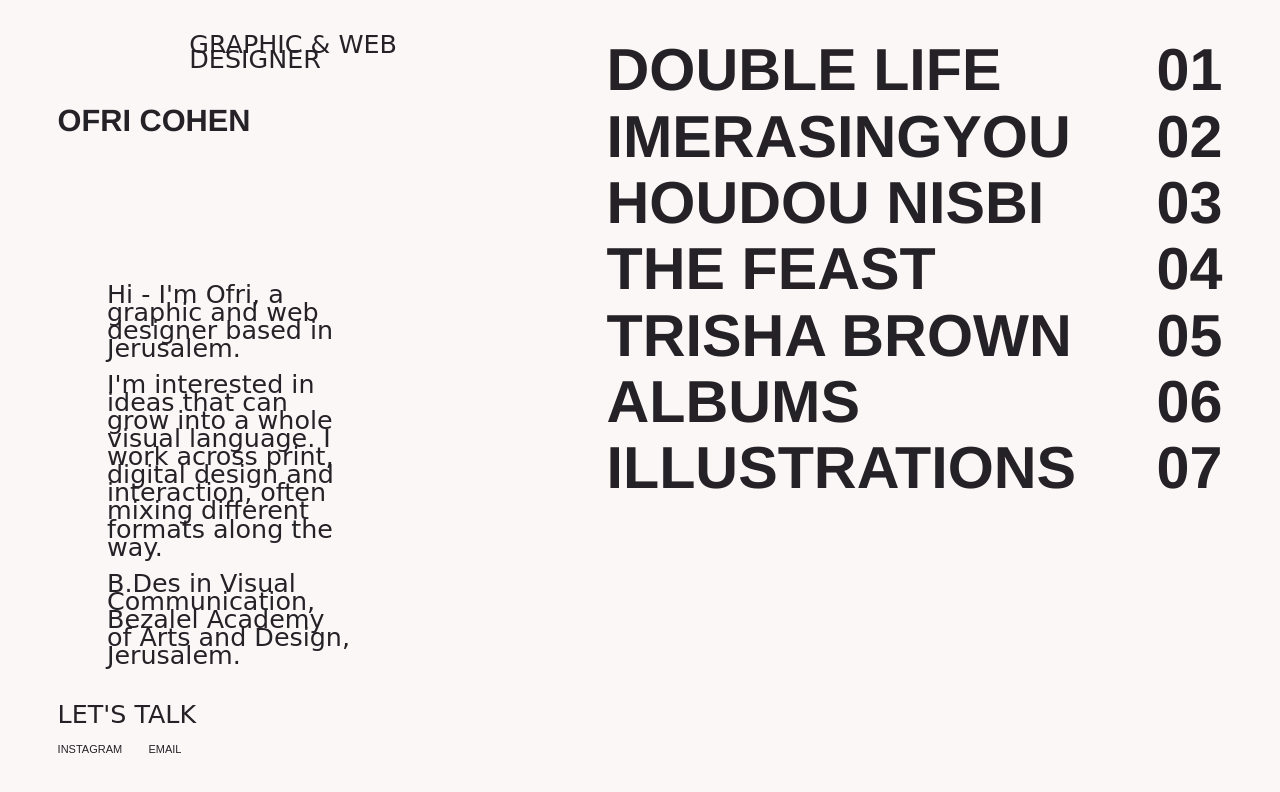
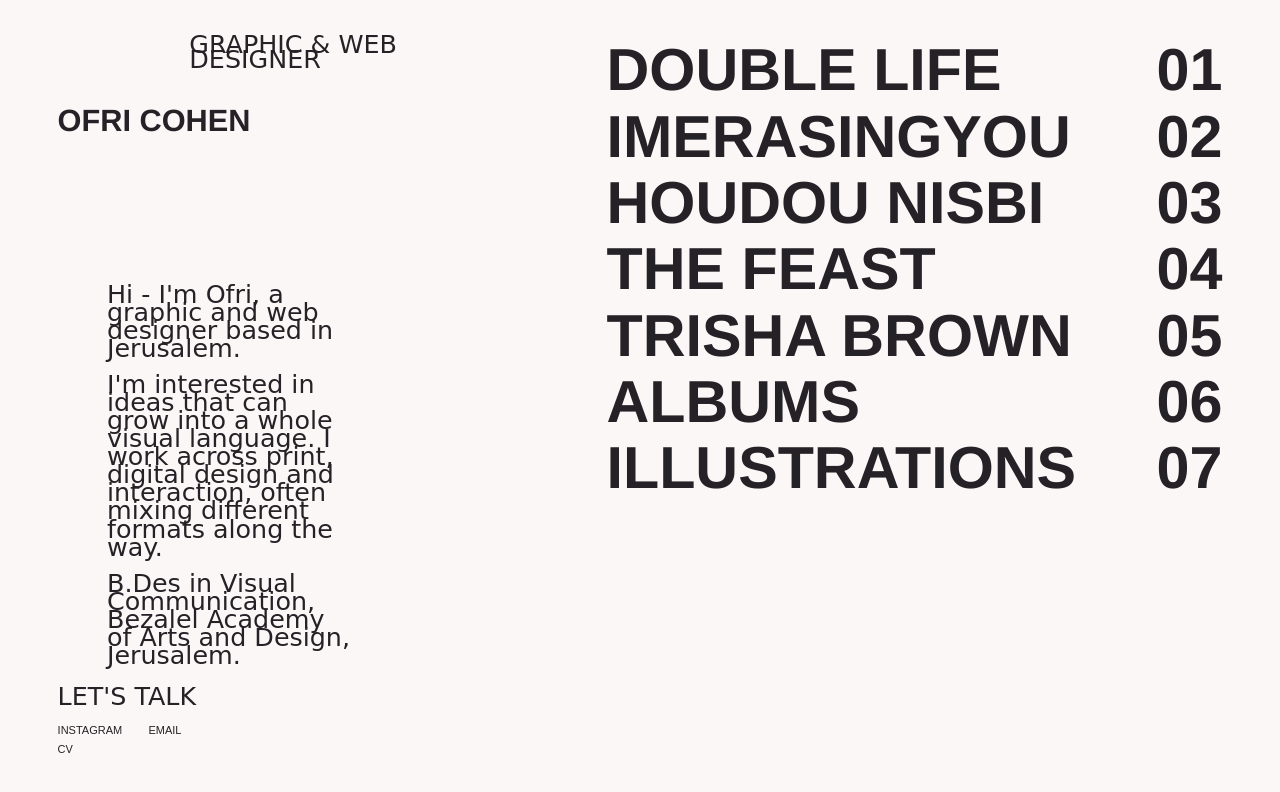
Before and after one commit to ofricoh/portfolio, a plain HTML site: page index.html in a window 1280 px wide. Drawn offline with Linux system fonts and the light colour scheme; a web font is replaced by a local one.

Commit message:
Add CV link

```diff
--- a/index.html
+++ b/index.html
@@ -68,6 +68,15 @@
                   >EMAIL</a
                 >
               </li>
+              <li class="contact__links-break">
+                <a
+                  class="contact__link"
+                  href="assets/OfriCohenCV.pdf"
+                  target="_blank"
+                  rel="noopener noreferrer"
+                  >CV</a
+                >
+              </li>
             </ul>
           </footer>
         </div>
--- a/styles/main.css
+++ b/styles/main.css
@@ -622,6 +622,10 @@
   font-weight: 400;
 }
 
+.contact__links-break {
+  flex-basis: 100%;
+}
+
 .contact__link {
   text-decoration: none;
   color: var(--foreground);
```
Also changed, not shown: 1 other file.
